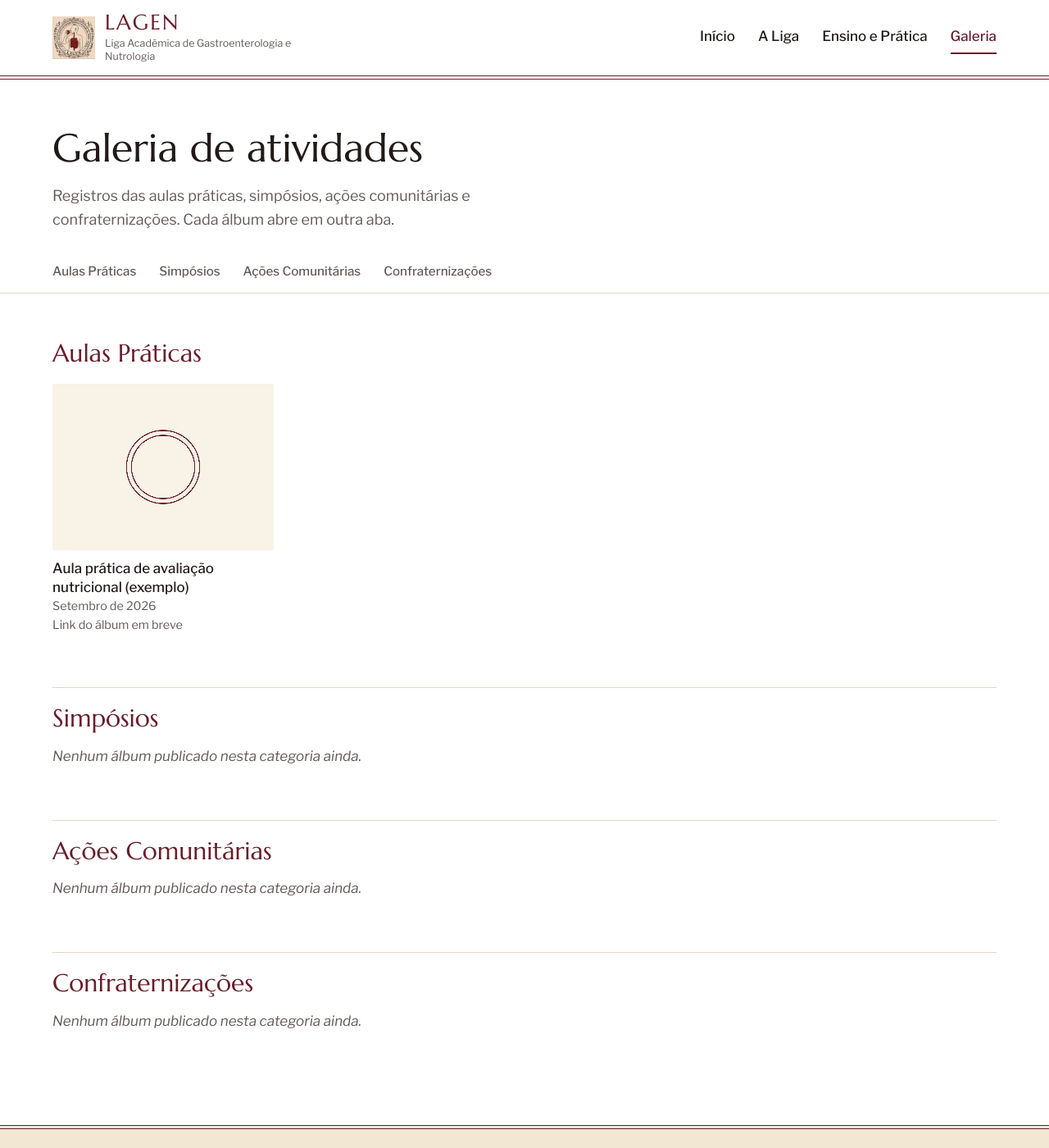
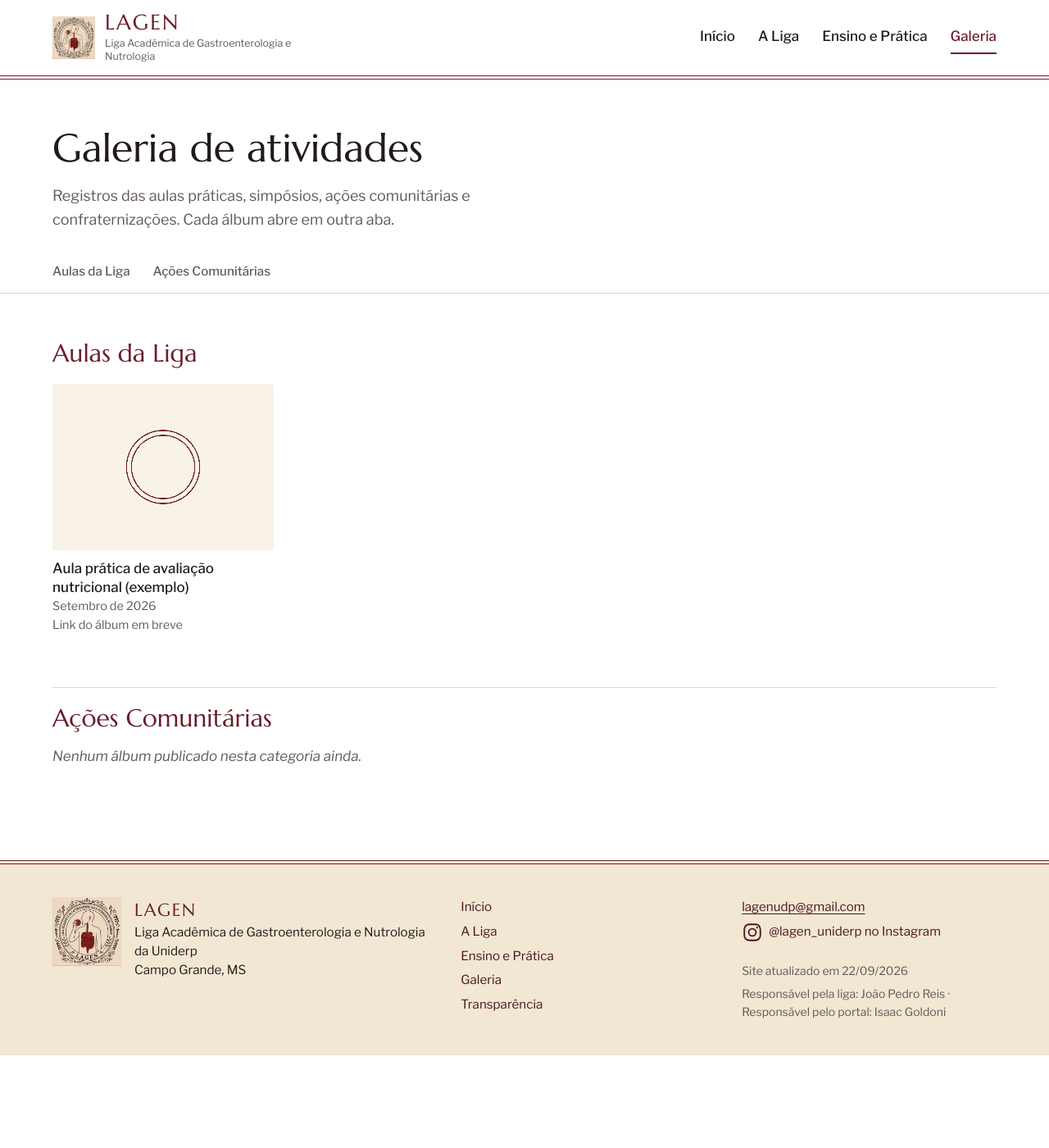
Before and after one commit to LAGENuniderp/lagen-uniderp.github.io, a Jekyll site: the page built from galeria/index.md, in a window 1280 px wide and 1400 px high. Shown: the whole window at 82% size. Built offline with Jekyll 4.4.1, drawn with Linux system fonts in a browser that asks for light colours.

Commit message:
Update galeria.yml

```diff
--- a/_data/galeria.yml
+++ b/_data/galeria.yml
@@ -1,37 +1,29 @@
 # =====================================================================
-#  GALERIA DE ATIVIDADES
-#  As fotos ficam FORA do repositório, num álbum da conta da liga
-#  (Imgur ou Google Fotos). O site mostra um cartão por álbum com UMA
-#  foto de capa e o link para o álbum completo.
+# GALERIA DE ATIVIDADES
+# As fotos ficam FORA do repositório, num álbum da conta da liga
+# (Imgur ou Google Fotos). O site mostra um cartão por álbum com UMA
+# foto de capa e o link para o álbum completo.
 #
-#  capa: foto salva em assets/img/galeria/ (1200 px de largura, até
-#        200 KB), ex.: /assets/img/galeria/simposio-2026.jpg
-#        NÃO use link direto do Imgur (i.imgur.com/...): os termos de
-#        uso do Imgur proíbem usá-lo para hospedar imagens de sites.
-#  link: endereço do álbum, ex.: https://imgur.com/a/AbC123
-#  data: AAAA-MM-DD, sem aspas. Coloque o álbum mais novo no topo.
+# capa: foto salva em assets/img/galeria/ (1200 px de largura, até
+# 200 KB), ex.: /assets/img/galeria/simposio-2026.jpg
+# NÃO use link direto do Imgur (i.imgur.com/...): os termos de
+# uso do Imgur proíbem usá-lo para hospedar imagens de sites.
+# link: endereço do álbum, ex.: https://imgur.com/a/AbC123
+# data: AAAA-MM-DD, sem aspas. Coloque o álbum mais novo no topo.
 #
-#  Antes de publicar fotos de pacientes ou da comunidade, leia
-#  "Dados pessoais e direitos de imagem" no README.
+# Antes de publicar fotos de pacientes ou da comunidade, leia
+# "Dados pessoais e direitos de imagem" no README.
 # =====================================================================
 
 categorias:
-  - id: aulas-praticas
-    titulo: Aulas Práticas
-    albuns:
-      - titulo: "Aula prática de avaliação nutricional (exemplo)"
-        data: 2026-09-05
-        capa: ""
-        link: ""
+- id: aulas-praticas
+  titulo: Aulas da Liga
+  albuns:
+  - titulo: "Aula prática de avaliação nutricional (exemplo)"
+    data: 2026-09-05
+    capa: ""
+    link: ""
 
-  - id: simposios
-    titulo: Simpósios
-    albuns: []
-
-  - id: acoes-comunitarias
-    titulo: Ações Comunitárias
-    albuns: []
-
-  - id: confraternizacoes
-    titulo: Confraternizações
-    albuns: []
+- id: acoes-comunitarias
+  titulo: Ações Comunitárias
+  albuns: []
```
